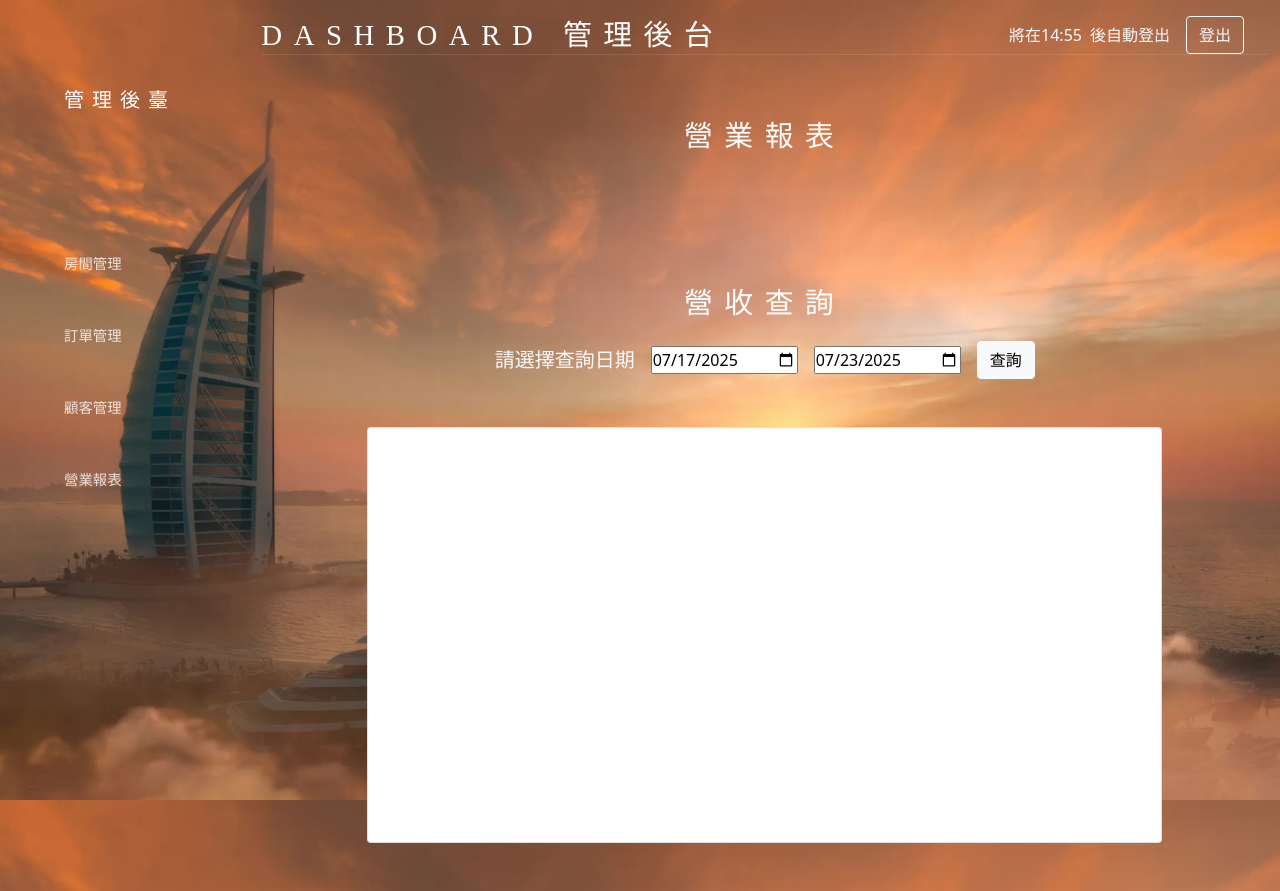
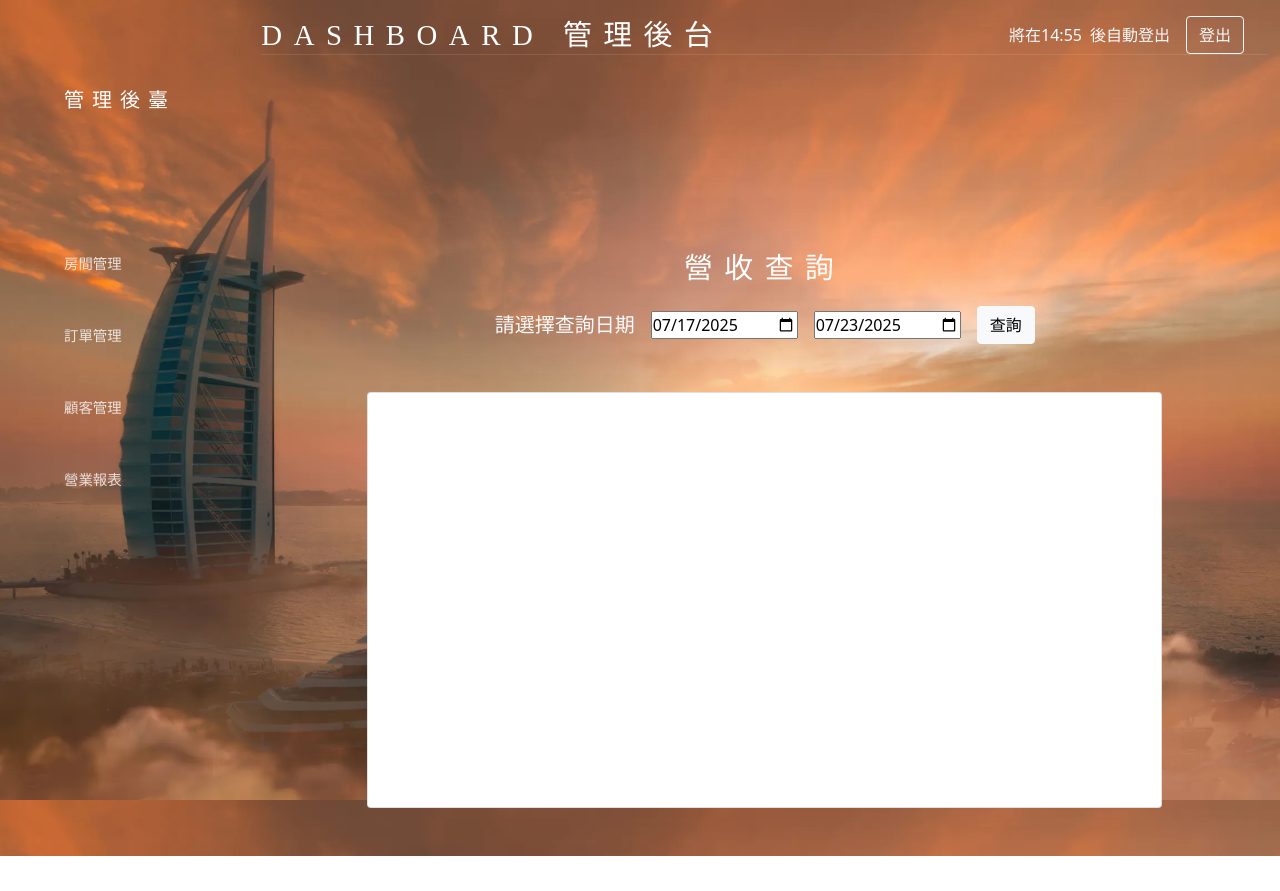
Before and after one commit to t8lionchion/hotel, a website: page backEnd_report.html in a window 1280 px wide. After the commit the page ends 856 px from the top, so only its background shows below. Drawn offline with nearby package versions, Linux system fonts and the light colour scheme; no server answers; sample sign-in values are in the browser's storage.

Commit message:
報表頁面把標題去掉

```diff
--- a/backEnd_report.html
+++ b/backEnd_report.html
@@ -61,7 +61,7 @@
              <div class="container my-5">
               <div class="row">
                 <div class="col-12 mb-5">
-                  <h5 class="py-2 my-2 text-center main-logo">營業報表</h5>
+                  <h5 class="py-2 my-2 text-center main-logo"></h5>
                 </div>
 
               </div>
```
